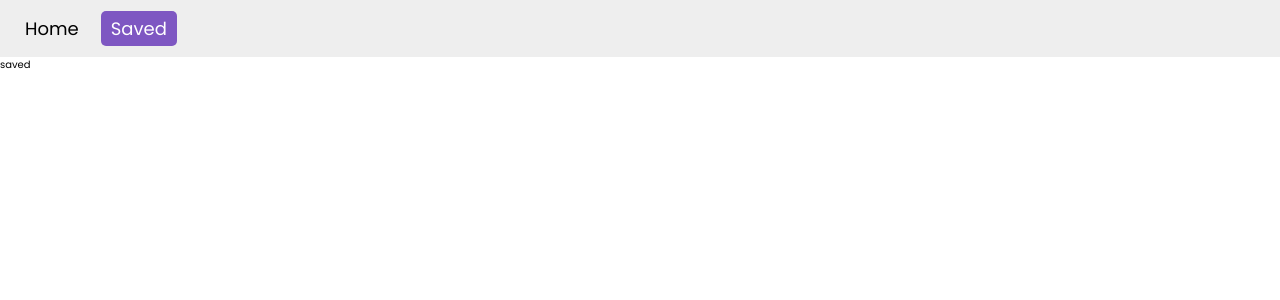
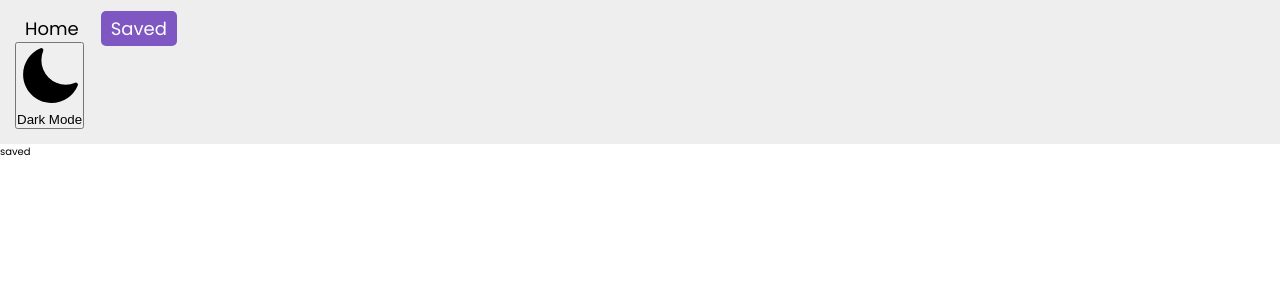
Before and after one commit to adel-nodehi/library, a React (Vite) app: page /saved in a window 1280 px wide. Shown: the top 300 px of the page. Built offline with nearby package versions, Linux system fonts and the light colour scheme.

Commit message:
add theme button

```diff
--- a/src/components/Header.jsx
+++ b/src/components/Header.jsx
@@ -1,9 +1,12 @@
 import Navbar from "./Navbar";
+import Theme from "./Theme";
 
 function Header() {
   return (
     <header className="header">
       <Navbar />
+
+      <Theme />
     </header>
   );
 }
--- /dev/null
+++ b/src/components/Theme.jsx
@@ -0,0 +1,28 @@
+import { useState } from "react";
+
+// Icons
+import sun from "../assets/images/sun.svg";
+import moon from "../assets/images/moon.svg";
+
+function Theme() {
+  const [isDark, setIsDark] = useState(false);
+
+  function handleThemeChange() {
+    setIsDark((cur) => !cur);
+
+    if (isDark) {
+      document.documentElement.removeAttribute("data-theme");
+    } else {
+      document.documentElement.setAttribute("data-theme", "dark");
+    }
+  }
+
+  return (
+    <button onClick={handleThemeChange} className="theme-btn">
+      <img src={isDark ? sun : moon} alt="theme icon" />
+      {isDark ? "Light Mode" : "Dark Mode"}
+    </button>
+  );
+}
+
+export default Theme;
```
Also changed, not shown: src/assets/images/moon.svg (added), src/assets/images/sun.svg (added).
